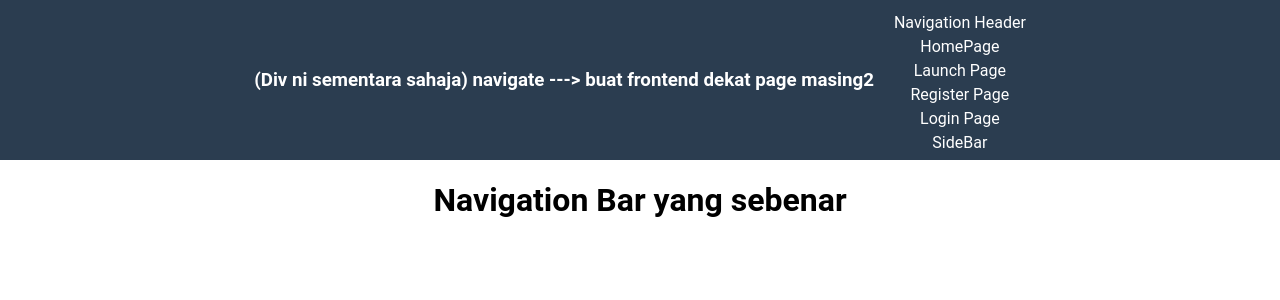
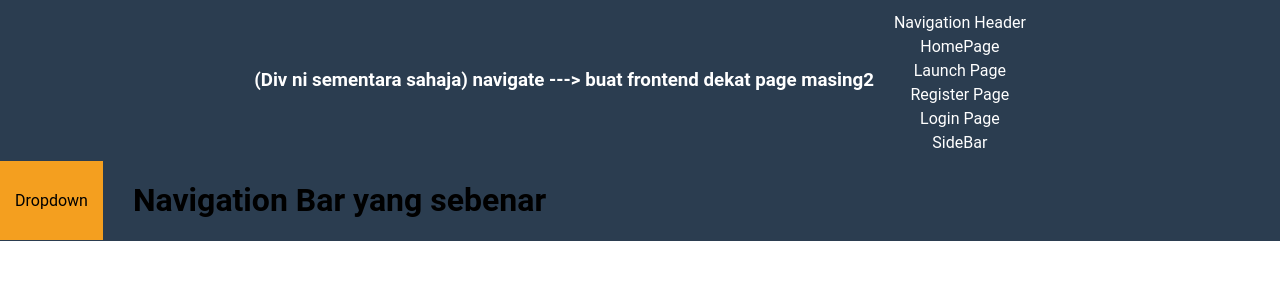
Before and after one commit to RareZyn/property-pro, a React (Create React App) app: page /navHeader in a window 1280 px wide. Shown: the top 300 px of the page. Built offline with nearby package versions, Linux system fonts and the light colour scheme.

Commit message:
Background NavHeader and added test dropdownMenu(not working yet)

```diff
--- /dev/null
+++ b/src/Pages/Navigation/DropdownMenu.css
@@ -0,0 +1,8 @@
+.DropdownMenu{
+    background-color: var(--orange);
+    display: inline;
+    margin-right: 10px;
+    padding: 15px;
+    padding-bottom: 30px;
+    padding-top: 30px;
+}
--- /dev/null
+++ b/src/Pages/Navigation/DropdownMenu.js
@@ -0,0 +1,9 @@
+import "./DropdownMenu.css"
+
+export const DropdownMenu = () => {
+    return(
+        <div className="DropdownMenu">
+            Dropdown
+        </div>
+    )
+}
--- a/src/Pages/Navigation/NavHeader.css
+++ b/src/Pages/Navigation/NavHeader.css
@@ -0,0 +1,23 @@
+:root {
+    --creamywWhite: #FFFDEF;
+    --orange: #F49F1F;
+    --darkBlue: #2B3D50;
+    --darkGreen: #27A088;
+    --lightGreen: #6BEAD3;
+    --grey: #868686;
+    --white: #FFFFFF;
+  }
+
+.NavHeader{
+    display: flex;
+    align-items: center;
+    background-color: var(--darkBlue);
+}
+
+h1{
+    align-items: center;
+}
+
+.NavTitle{
+    margin-left: 20px;
+}
--- a/src/Pages/Navigation/NavHeader.js
+++ b/src/Pages/Navigation/NavHeader.js
@@ -1,9 +1,11 @@
+import { DropdownMenu } from "./DropdownMenu";
 import "./NavHeader.css";
 
 export const NavHeader = () => {
   return (
     <div className="NavHeader">
-      <h1>Navigation Bar yang sebenar</h1>
+      <DropdownMenu></DropdownMenu>
+      <h1 className="NavTitle">Navigation Bar yang sebenar</h1>
     </div>
   );
 };
```
Also changed, not shown: src/Navbar.js (added, +14 -0 lines), src/Res/Colors.js (added, +9 -0 lines).
